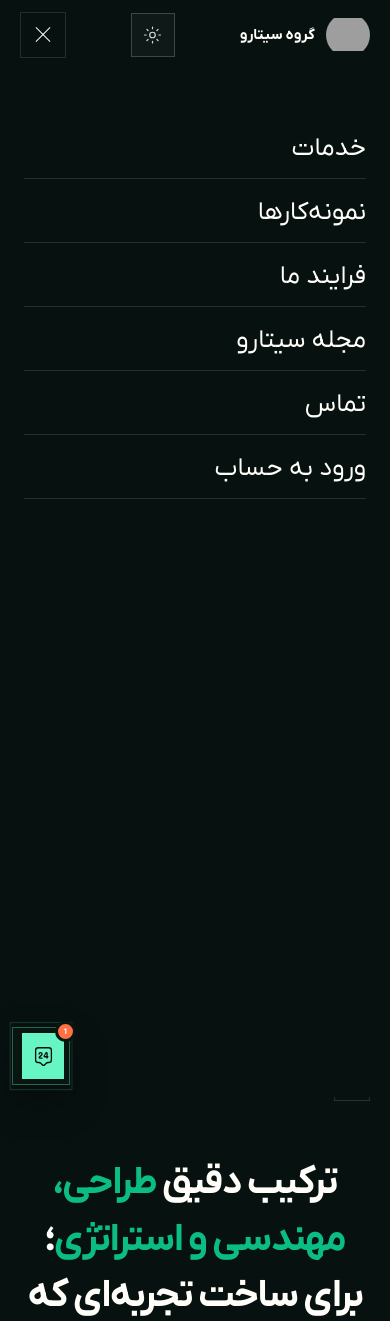
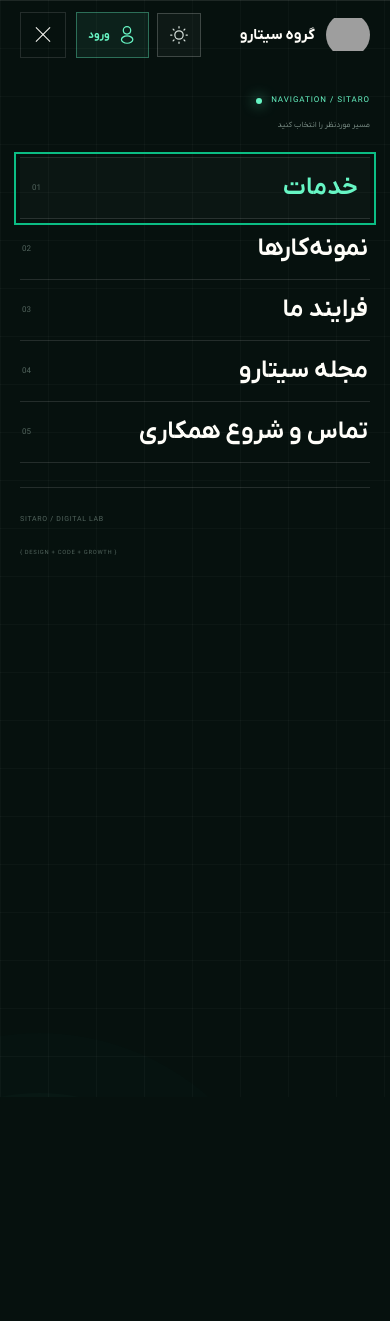
Before and after one commit to alinadi1996/sitarogroup_site, a Django app: page / in a window 390 px wide, after a click that opens the changed part. Shown: the top 1321 px of the page. After the commit the page ends 1097 px from the top, so only its background shows below. Run offline with Django 5.2, Linux system fonts and the light colour scheme; data that the repository does not hold is empty; grey boxes are pictures that could not be loaded.

Commit message:
fix toogle buttons and add svg icons

```diff
--- a/static/css/main.css
+++ b/static/css/main.css
@@ -56,7 +56,7 @@ body {
     text-rendering: optimizeLegibility;
     transition: background-color .28s ease, color .28s ease;
 }
-body.menu-open { overflow: hidden; }
+body.menu-open { overflow: hidden; overscroll-behavior: none; }
 a { color: inherit; text-decoration: none; }
 button, input { font: inherit; }
 button, a { -webkit-tap-highlight-color: transparent; }
@@ -125,7 +125,9 @@ img, svg { display: block; }
 .header-logout-button:hover { background: rgba(255,113,69,.09); color: #ff9f83; }
 .theme-toggle { width: 44px; height: 44px; flex: 0 0 44px; display: grid; place-items: center; border: 1px solid rgba(255,255,255,.2); background: rgba(255,255,255,.035); color: #d4ded9; cursor: pointer; transition: color .2s, background .2s, border-color .2s, transform .25s var(--ease); }
 .theme-toggle:hover { color: var(--mint); border-color: rgba(103,245,196,.48); transform: rotate(8deg); }
-.theme-toggle svg { grid-area: 1/1; width: 19px; fill: none; stroke: currentColor; stroke-width: 1.5; stroke-linecap: round; stroke-linejoin: round; }
+.theme-icon { grid-area: 1/1; width: 20px; height: 20px; background: currentColor; transition: opacity .2s, transform .25s var(--ease); }
+.theme-icon-sun { -webkit-mask: url("../icons/sun-03-stroke-rounded.svg") center / contain no-repeat; mask: url("../icons/sun-03-stroke-rounded.svg") center / contain no-repeat; }
+.theme-icon-moon { -webkit-mask: url("../icons/moon-linear.svg") center / contain no-repeat; mask: url("../icons/moon-linear.svg") center / contain no-repeat; }
 .theme-icon-moon { display: none; }
 html[data-theme="light"] .theme-icon-sun { display: none; }
 html[data-theme="light"] .theme-icon-moon { display: block; }
@@ -135,6 +137,7 @@ html[data-theme="light"] .theme-icon-moon { display: block; }
 .header-action-primary:hover { background: var(--white); border-color: var(--white); }
 .header-action-ghost:hover { background: rgba(255,255,255,.08); border-color: rgba(255,255,255,.5); }
 .user-greeting { max-width: 130px; overflow: hidden; text-overflow: ellipsis; color: var(--muted); font-size: 12px; white-space: nowrap; }
+.mobile-auth-shortcut { display: none; }
 .menu-toggle, .mobile-menu { display: none; }
 
 .hero {
@@ -401,9 +404,7 @@ html[data-theme="light"] .support-unread { border-color: #f7f8f3; }
 
 @keyframes support-radar { 70%, 100% { opacity: 0; transform: scale(1.16, 1.35); } }
 @keyframes support-message-in { from { opacity: 0; transform: translateY(7px); } to { opacity: 1; transform: none; } }
-
-.mobile-logout { margin: 0; }
-.mobile-logout button { width: 100%; min-height: 58px; padding: 0; border: 0; border-bottom: 1px solid var(--line); background: transparent; color: #ff9f83; font-family: inherit; font-size: clamp(1.35rem, 4vw, 2.2rem); text-align: right; cursor: pointer; }
+@keyframes mobile-menu-in { from { opacity: 0; transform: translateY(-12px); } to { opacity: 1; transform: none; } }
 
 /* Light theme keeps the visual language while improving daytime contrast. */
 html[data-theme="light"] { color-scheme: light; }
@@ -417,13 +418,20 @@ html[data-theme="light"] .header-account { color: #263a34; }
 html[data-theme="light"] .desktop-nav a:hover { color: #07110f; }
 html[data-theme="light"] .account-cluster,
 html[data-theme="light"] .theme-toggle { border-color: rgba(7,17,15,.18); background: rgba(255,255,255,.5); color: #17352c; }
+html[data-theme="light"] .mobile-auth-shortcut { border-color: rgba(7,17,15,.18); background: rgba(255,255,255,.58); color: #17352c; }
+html[data-theme="light"] .mobile-auth-shortcut:hover { border-color: rgba(26,126,93,.5); background: rgba(26,126,93,.08); color: #08664b; }
 html[data-theme="light"] .header-account:hover { background: rgba(26,126,93,.07); color: #0d6c4e; }
 html[data-theme="light"] .header-logout-button { border-color: rgba(7,17,15,.13); color: #6d625f; }
 html[data-theme="light"] .menu-toggle { border-color: rgba(7,17,15,.18); }
 html[data-theme="light"] .menu-toggle span { background: var(--ink); }
-html[data-theme="light"] .mobile-menu { background: rgba(239,242,237,.99); color: var(--ink); }
-html[data-theme="light"] .mobile-menu a,
-html[data-theme="light"] .mobile-logout button { border-color: rgba(7,17,15,.14); }
+html[data-theme="light"] .mobile-menu { background: #eef1ec; color: var(--ink); }
+html[data-theme="light"] .mobile-menu::before { background-image: linear-gradient(rgba(7,17,15,.035) 1px, transparent 1px), linear-gradient(90deg, rgba(7,17,15,.035) 1px, transparent 1px); }
+html[data-theme="light"] .mobile-menu-links a,
+html[data-theme="light"] .mobile-menu-foot { border-color: rgba(7,17,15,.14); }
+html[data-theme="light"] .mobile-menu-head small,
+html[data-theme="light"] .mobile-menu-links a small,
+html[data-theme="light"] .mobile-menu-foot { color: #566a62; }
+html[data-theme="light"] .mobile-menu-links a:hover { background: rgba(7,17,15,.045); color: #087b5b; }
 html[data-theme="light"] .hero { background: #e8ede8; color: var(--ink); }
 html[data-theme="light"] .hero-grid { background-image: linear-gradient(rgba(7,17,15,.065) 1px, transparent 1px), linear-gradient(90deg, rgba(7,17,15,.065) 1px, transparent 1px); }
 html[data-theme="light"] .hero-grid::after { background: radial-gradient(circle at 25% 50%, transparent 0, #e8ede8 72%); }
@@ -917,14 +925,35 @@ h1, h2, h3, h4, h5, h6, p, a, button, input, textarea, select, label { font-fami
 @keyframes blink { 50% { opacity: 0; } }
 
 @media (max-width: 1050px) {
+    .site-header { justify-content: flex-start; gap: 10px; }
     .desktop-nav { display: none; }
-    .menu-toggle { display: grid; place-content: center; gap: 7px; width: 46px; height: 46px; border: 1px solid var(--line); background: transparent; cursor: pointer; z-index: 53; }
+    body.menu-open .site-header { z-index: 100; }
+    body.menu-open .support-dock { opacity: 0; visibility: hidden; pointer-events: none; }
+    .header-actions { display: none; }
+    .brand, .header-tools { z-index: 103; }
+    .brand { margin-left: auto; }
+    .header-tools { gap: 8px; }
+    .mobile-auth-shortcut { min-width: 66px; height: 46px; padding: 0 11px; display: inline-flex; align-items: center; justify-content: center; gap: 7px; border: 1px solid rgba(103,245,196,.36); background: rgba(103,245,196,.07); color: var(--mint); font-size: 11px; font-weight: 700; white-space: nowrap; transition: color .2s, background .2s, border-color .2s; }
+    .mobile-auth-shortcut:hover, .mobile-auth-shortcut:focus-visible { border-color: var(--mint); background: rgba(103,245,196,.14); color: var(--white); }
+    .mobile-auth-icon { width: 20px; height: 20px; flex: 0 0 20px; background: currentColor; -webkit-mask: url("../icons/profile-linear.svg") center / contain no-repeat; mask: url("../icons/profile-linear.svg") center / contain no-repeat; }
+    .mobile-auth-avatar { width: 24px; height: 24px; display: grid; place-items: center; border: 1px solid currentColor; background: rgba(103,245,196,.08); font-size: 9px; }
+    .menu-toggle { width: 46px; height: 46px; flex: 0 0 46px; display: grid; place-content: center; gap: 7px; border: 1px solid var(--line); background: transparent; cursor: pointer; z-index: 103; }
     .menu-toggle span { display: block; width: 20px; height: 1px; background: var(--white); transition: .25s; }
     .menu-toggle[aria-expanded="true"] span:first-child { transform: translateY(4px) rotate(45deg); }
     .menu-toggle[aria-expanded="true"] span:last-child { transform: translateY(-4px) rotate(-45deg); }
-    .mobile-menu { position: fixed; inset: 0; z-index: 52; padding: 115px 5vw 40px; flex-direction: column; gap: 4px; background: rgba(5,12,10,.98); }
-    .mobile-menu:not([hidden]) { display: flex; }
-    .mobile-menu a { min-height: 58px; display: flex; align-items: center; border-bottom: 1px solid var(--line); font-size: clamp(1.35rem, 4vw, 2.2rem); }
+    .mobile-menu { height: 100dvh; min-height: 100svh; position: fixed; inset: 0; z-index: 102; padding: 112px max(5vw, calc((100vw - 760px) / 2)) max(30px, env(safe-area-inset-bottom)); flex-direction: column; overflow-x: hidden; overflow-y: auto; overscroll-behavior: contain; background: #06110e; color: var(--white); box-shadow: inset 0 1px rgba(255,255,255,.07); isolation: isolate; }
+    .mobile-menu::before { content: ""; position: fixed; inset: 0; z-index: -2; background-image: linear-gradient(rgba(255,255,255,.028) 1px, transparent 1px), linear-gradient(90deg, rgba(255,255,255,.028) 1px, transparent 1px); background-size: 48px 48px; pointer-events: none; }
+    .mobile-menu::after { content: ""; width: min(70vw, 620px); aspect-ratio: 1; position: fixed; z-index: -1; left: -25%; bottom: -30%; border: 1px solid rgba(103,245,196,.11); border-radius: 50%; box-shadow: 0 0 0 60px rgba(103,245,196,.018), 0 0 0 120px rgba(103,245,196,.012); pointer-events: none; }
+    .mobile-menu:not([hidden]) { display: flex; animation: mobile-menu-in .28s var(--ease) both; }
+    .mobile-menu-head { padding-bottom: 18px; display: flex; align-items: end; justify-content: space-between; gap: 20px; border-bottom: 1px solid var(--line); }
+    .mobile-menu-head > span { display: inline-flex; align-items: center; gap: 9px; color: var(--mint); direction: ltr; font: 8px/1.4 var(--font-main); letter-spacing: .12em; }
+    .mobile-menu-head i { width: 6px; height: 6px; border-radius: 50%; background: var(--mint); box-shadow: 0 0 14px var(--mint); }
+    .mobile-menu-head small { color: #73857e; font-size: 9px; }
+    .mobile-menu-links { display: grid; }
+    .mobile-menu-links a { min-height: 69px; padding: 12px 2px; display: flex; align-items: center; justify-content: space-between; gap: 22px; border-bottom: 1px solid var(--line); font-size: clamp(1.35rem, 3.2vw, 2rem); font-weight: 650; transition: color .2s, padding .24s var(--ease), background .2s; }
+    .mobile-menu-links a small { color: #53655e; direction: ltr; font: 8px/1 var(--font-main); }
+    .mobile-menu-links a:hover, .mobile-menu-links a:focus-visible { padding-inline: 12px; background: rgba(255,255,255,.025); color: var(--mint); }
+    .mobile-menu-foot { margin-top: 24px; padding-top: 18px; display: flex; align-items: center; justify-content: space-between; gap: 18px; border-top: 1px solid var(--line); color: #53655e; direction: ltr; font-size: 7px; letter-spacing: .1em; }
     .hero { grid-template-columns: 1fr 1fr; }
     .hero-visual { margin-left: -14vw; }
     .code-fragment { display: none; }
@@ -954,13 +983,11 @@ h1, h2, h3, h4, h5, h6, p, a, button, input, textarea, select, label { font-fami
 
 @media (max-width: 760px) {
     .site-header { height: 70px; padding-inline: 20px; }
-    .brand-copy small, .header-actions { display: none; }
-    .menu-toggle { display: grid; place-content: center; gap: 7px; width: 46px; height: 46px; border: 1px solid var(--line); background: transparent; cursor: pointer; z-index: 3; }
-    .menu-toggle span { display: block; width: 20px; height: 1px; background: var(--white); transition: .25s; }
-    .menu-toggle[aria-expanded="true"] span:first-child { transform: translateY(4px) rotate(45deg); }.menu-toggle[aria-expanded="true"] span:last-child { transform: translateY(-4px) rotate(-45deg); }
-    .mobile-menu { position: fixed; inset: 0; background: var(--ink); padding: 120px 24px 35px; z-index: 2; flex-direction: column; gap: 5px; }
-    .mobile-menu:not([hidden]) { display: flex; }
-    .mobile-menu a { border-bottom: 1px solid var(--line); padding: 15px 0; font-size: 1.6rem; }
+    .brand-copy small { display: none; }
+    .mobile-menu { padding: 95px 20px max(25px, env(safe-area-inset-bottom)); }
+    .mobile-menu-head { align-items: start; flex-direction: column; gap: 5px; }.mobile-menu-head small { font-size: 8px; }
+    .mobile-menu-links a { min-height: 61px; font-size: clamp(1.2rem, 7vw, 1.55rem); }
+    .mobile-menu-foot { align-items: start; flex-direction: column; gap: 5px; }
     .hero { min-height: 900px; display: flex; flex-direction: column; align-items: stretch; justify-content: flex-start; padding: 120px 20px 55px; }
     .hero-copy { display: contents; }
     .eyebrow { order: 1; margin-bottom: 20px; }.hero h1 { order: 2; font-size: clamp(3.35rem, 16vw, 5.8rem); }.hero-lead { order: 4; margin-top: 24px; }.hero-actions { order: 5; flex-wrap: wrap; margin-top: 25px; }.hero-trust { order: 6; justify-content: flex-start; margin-top: 35px; gap: 10px; }.hero-trust li:not(:last-child)::after { margin-left: 10px; }
@@ -1069,6 +1096,10 @@ h1, h2, h3, h4, h5, h6, p, a, button, input, textarea, select, label { font-fami
     .support-launcher-icon { width: 46px; height: 46px; }
     .support-launcher-copy { display: none; }
     .support-log { max-height: 29svh; }
+}
+
+@media (max-width: 350px) {
+    .brand-copy { display: none; }
 }
 
 @media (prefers-reduced-motion: reduce) {
--- a/static/js/main.js
+++ b/static/js/main.js
@@ -29,21 +29,28 @@
     updateHeader();
     window.addEventListener("scroll", updateHeader, { passive: true });
 
-    const setMenu = (open) => {
+    const setMenu = (open, restoreFocus = false) => {
         if (!menuToggle || !mobileMenu) return;
         menuToggle.setAttribute("aria-expanded", String(open));
         menuToggle.setAttribute("aria-label", open ? "بستن منو" : "باز کردن منو");
         mobileMenu.hidden = !open;
         document.body.classList.toggle("menu-open", open);
+        if (open) {
+            window.requestAnimationFrame(() => mobileMenu.querySelector("a")?.focus({ preventScroll: true }));
+        } else if (restoreFocus) {
+            menuToggle.focus({ preventScroll: true });
+        }
     };
 
     menuToggle?.addEventListener("click", () => setMenu(menuToggle.getAttribute("aria-expanded") !== "true"));
     mobileMenu?.querySelectorAll("a").forEach((link) => link.addEventListener("click", () => setMenu(false)));
     document.addEventListener("keydown", (event) => {
         if (event.key === "Escape" && menuToggle?.getAttribute("aria-expanded") === "true") {
-            setMenu(false);
-            menuToggle.focus();
+            setMenu(false, true);
         }
+    });
+    window.matchMedia("(min-width: 1051px)").addEventListener("change", (event) => {
+        if (event.matches && menuToggle?.getAttribute("aria-expanded") === "true") setMenu(false);
     });
 
     const supportDock = document.querySelector("[data-support-dock]");
--- a/templates/_base.html
+++ b/templates/_base.html
@@ -18,7 +18,7 @@
     </script>
     <link rel="canonical" href="{{ request.scheme }}://{{ request.get_host }}{{ request.path }}">
     <link rel="icon" href="{% static 'images/sitaro-logo.svg' %}" type="image/svg+xml">
-    <link rel="stylesheet" href="{% static 'css/main.css' %}?v=20260919-contact1">
+    <link rel="stylesheet" href="{% static 'css/main.css' %}?v=20260919-theme-icons1">
     {% block extra_head %}{% endblock %}
 </head>
 <body class="{% block body_class %}{% endblock %}">
@@ -56,24 +56,39 @@
                 {% endif %}
             </div>
             <button class="theme-toggle" type="button" data-theme-toggle aria-label="فعال‌کردن حالت روشن" aria-pressed="false">
-                <svg class="theme-icon-sun" aria-hidden="true"><use href="{% static 'icons/sitaro-support-icons.svg' %}#sun"></use></svg>
-                <svg class="theme-icon-moon" aria-hidden="true"><use href="{% static 'icons/sitaro-support-icons.svg' %}#moon"></use></svg>
+                <span class="theme-icon theme-icon-sun" aria-hidden="true"></span>
+                <span class="theme-icon theme-icon-moon" aria-hidden="true"></span>
             </button>
+            {% if user.is_authenticated %}
+            <a class="mobile-auth-shortcut mobile-auth-user" href="{% url 'accounts:profile' %}" aria-label="ورود به پنل کاربری {{ user.username }}">
+                <span class="mobile-auth-avatar" aria-hidden="true">{{ user.username|first|upper }}</span>
+                <span>پنل</span>
+            </a>
+            {% else %}
+            <a class="mobile-auth-shortcut mobile-auth-login" href="{% url 'accounts:login' %}">
+                <span class="mobile-auth-icon" aria-hidden="true"></span>
+                <span>ورود</span>
+            </a>
+            {% endif %}
         </div>
         <button class="menu-toggle" type="button" aria-label="باز کردن منو" aria-expanded="false" aria-controls="mobile-menu" data-menu-toggle>
             <span></span><span></span>
         </button>
-        <div class="mobile-menu" id="mobile-menu" data-mobile-menu hidden>
-            <a href="{% url 'home' %}#services">خدمات</a>
-            <a href="{% url 'portfolio:project_list' %}">نمونه‌کارها</a>
-            <a href="{% url 'home' %}#process">فرایند ما</a>
-            <a href="{% url 'blog:blog_list' %}">مجله سیتارو</a>
-            <a href="{% url 'leads:contact' %}">تماس</a>
-            {% if user.is_authenticated %}
-            <a href="{% url 'accounts:profile' %}">پنل {{ user.username }}</a>
-            <form class="mobile-logout" action="{% url 'accounts:logout' %}" method="post">{% csrf_token %}<button type="submit">خروج از حساب</button></form>
-            {% else %}<a href="{% url 'accounts:login' %}">ورود به حساب</a>{% endif %}
-        </div>
+        <nav class="mobile-menu" id="mobile-menu" data-mobile-menu aria-label="منوی موبایل و تبلت" hidden>
+            <div class="mobile-menu-head">
+                <span><i aria-hidden="true"></i> NAVIGATION / SITARO</span>
+                <small>مسیر موردنظر را انتخاب کنید</small>
+            </div>
+            <div class="mobile-menu-links">
+                <a href="{% url 'home' %}#services"><span>خدمات</span><small>01</small></a>
+                <a href="{% url 'portfolio:project_list' %}"><span>نمونه‌کارها</span><small>02</small></a>
+                <a href="{% url 'home' %}#process"><span>فرایند ما</span><small>03</small></a>
+                <a href="{% url 'blog:blog_list' %}"><span>مجله سیتارو</span><small>04</small></a>
+                <a href="{% url 'leads:contact' %}"><span>تماس و شروع همکاری</span><small>05</small></a>
+            </div>
+
+            <div class="mobile-menu-foot"><span>SITARO / DIGITAL LAB</span><small>{ DESIGN + CODE + GROWTH }</small></div>
+        </nav>
     </header>
 
     {% block content %}{% endblock %}
```
Also changed, not shown: accounts/tests.py (+12 -0 lines), static/icons/moon-linear.svg (added), static/icons/profile-linear.svg (added), static/icons/sun-03-stroke-rounded.svg (added).
